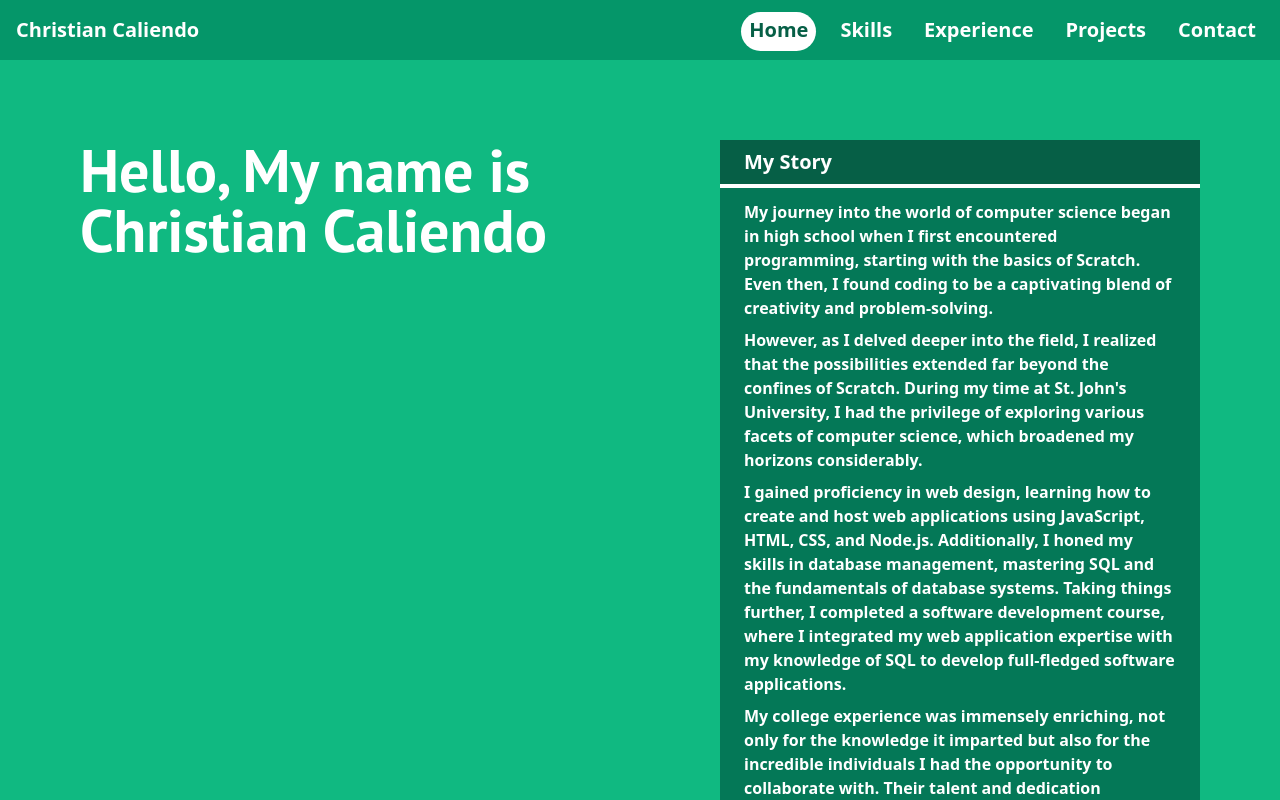
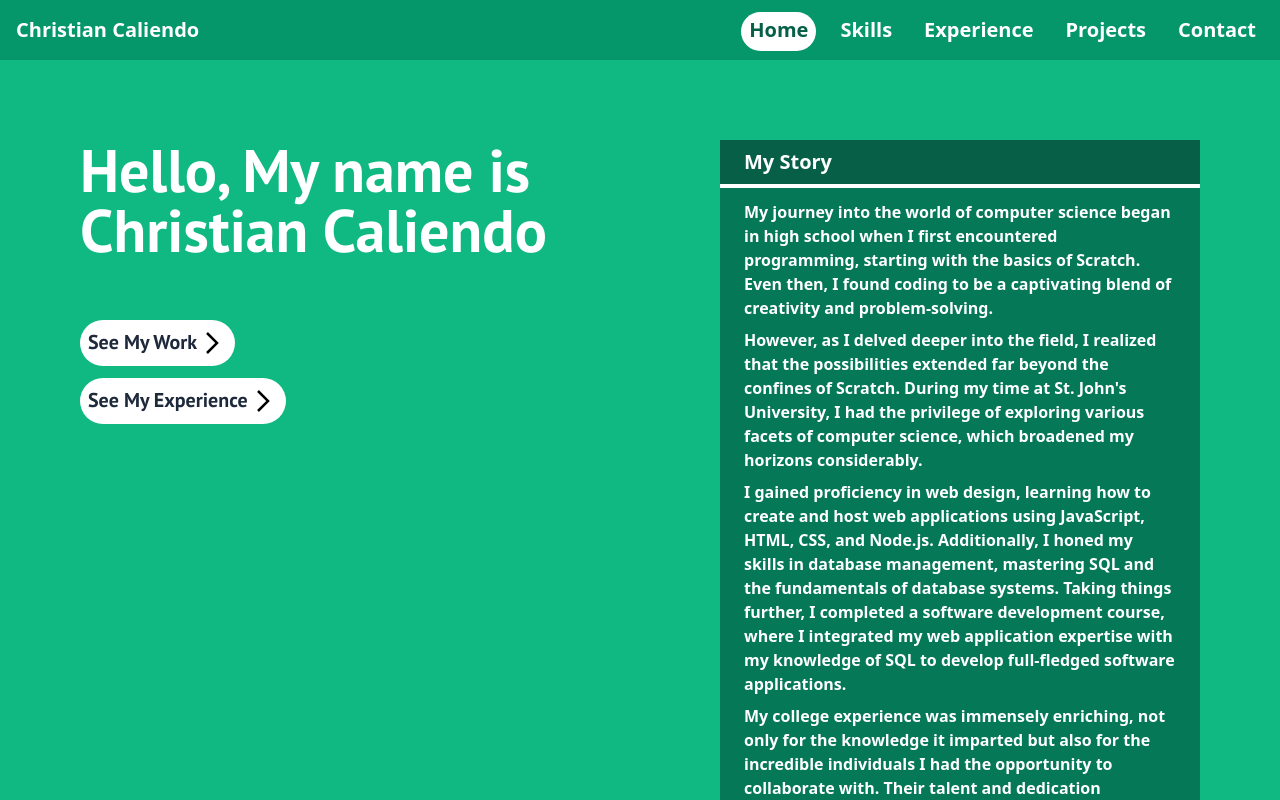
Before and after one commit to ChrisCaliendo/PersonalWebsite, a React (Vite) app in the folder PersonalWebsite/: page / in a window 1280 px wide. Shown: the top 800 px of the page. Built offline with nearby package versions, Linux system fonts and the light colour scheme; a web font is replaced by a local one.

Commit message:
added home links

```diff
--- a/PersonalWebsite/src/Pages/Home.jsx
+++ b/PersonalWebsite/src/Pages/Home.jsx
@@ -1,3 +1,6 @@
+import { Link } from "react-router-dom";
+import Arrow from "../Assets/Arrow.svg";
+
 const Home = () => {
     return (
         <>
@@ -5,6 +8,12 @@ const Home = () => {
             <div className="col-span-1 text-white text-6xl font-ptSans font-bold container">
                 <p className="">Hello, My name is </p>
                 <p className="">Christian Caliendo</p>
+                <div className=" py-12 container">
+                <Link to="/projects"><button className="flex my-3 bg-white text-slate-800 text-xl rounded-3xl p-2">See My Work <img src={Arrow} alt="Logo" width="30" /></button></Link>
+                <Link to="/experience"><button className="flex my-3 bg-white text-slate-800 text-xl rounded-3xl p-2">See My Experience <img src={Arrow} alt="Logo" width="30" /></button></Link>
+
+                </div>
+
             </div>
             <div className=" bg-emerald-800 text-white col-span-1 font-semibold">
                 <div className="border-b-4 border-white text-xl px-6 py-2" >
```
Also changed, not shown: PersonalWebsite/src/Assets/Arrow.svg (added).
